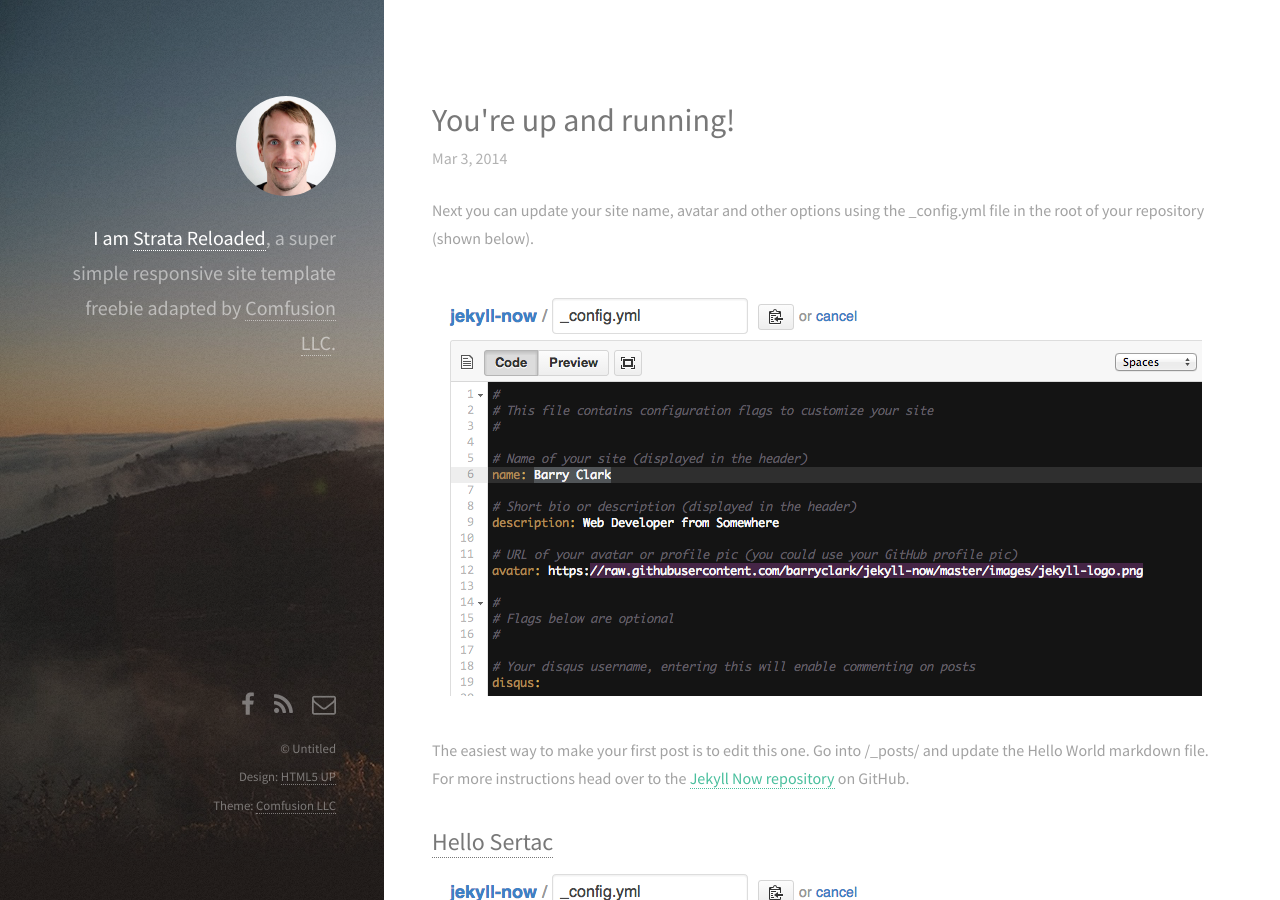
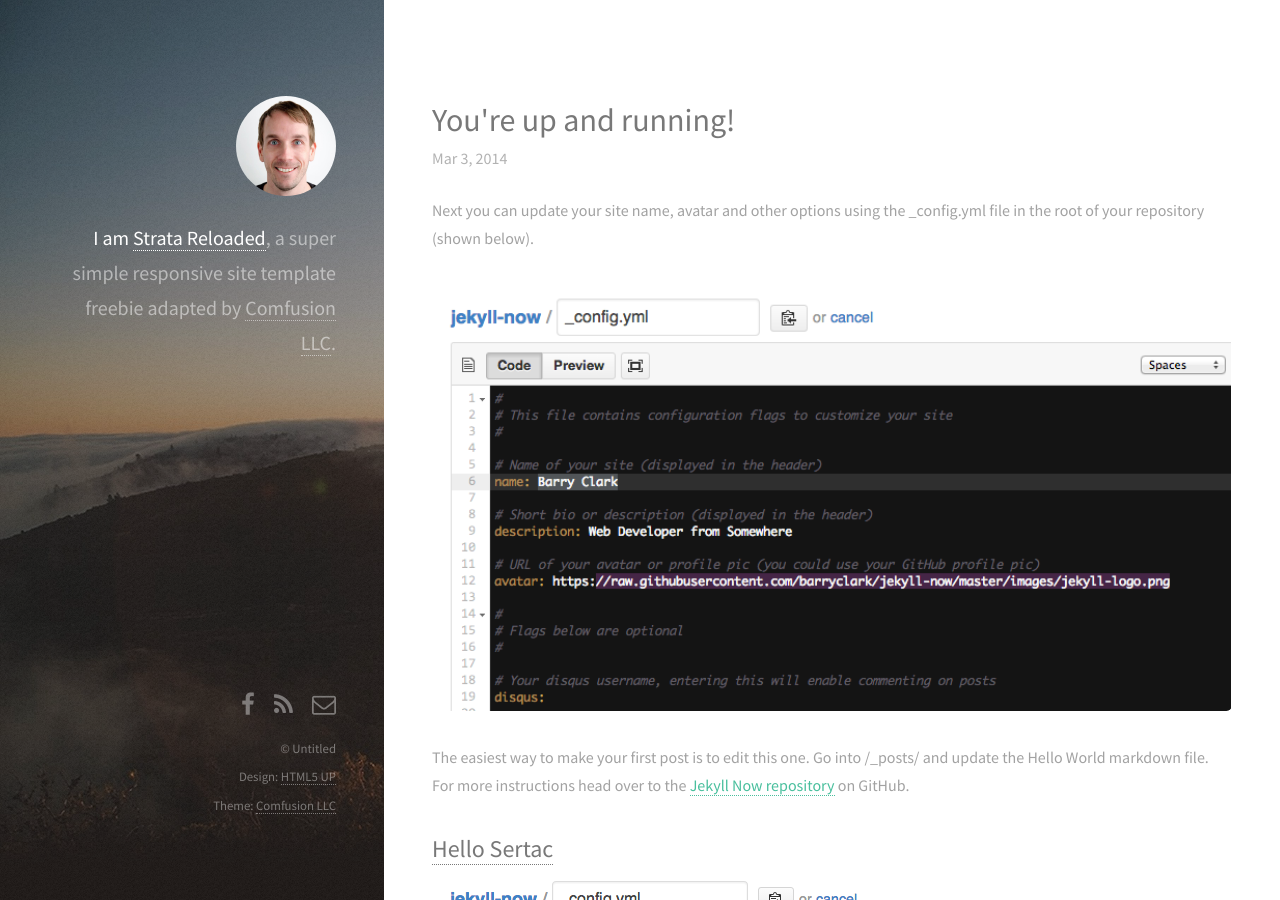
Before and after one commit to bubolumunadi/bubolumunadi.github.io, a Jekyll site: the page built from _posts/2014-3-3-Hello-World.md, in a window 1280 px wide and 900 px high. Built offline with Jekyll 4.4.1, drawn with Linux system fonts in a browser that asks for light colours; nearby versions of some CDN libraries.

Commit message:
Update 2014-3-3-Hello-World.md

```diff
--- a/_posts/2014-3-3-Hello-World.md
+++ b/_posts/2014-3-3-Hello-World.md
@@ -5,6 +5,6 @@
 
 Next you can update your site name, avatar and other options using the _config.yml file in the root of your repository (shown below).
 
-![_config.yml]({{ site.baseurl }}/images/config.png)
+<img src="{{ site.baseurl }}/images/config.png" class="fit image">
 
 The easiest way to make your first post is to edit this one. Go into /_posts/ and update the Hello World markdown file. For more instructions head over to the [Jekyll Now repository](https://github.com/barryclark/jekyll-now) on GitHub.
```
